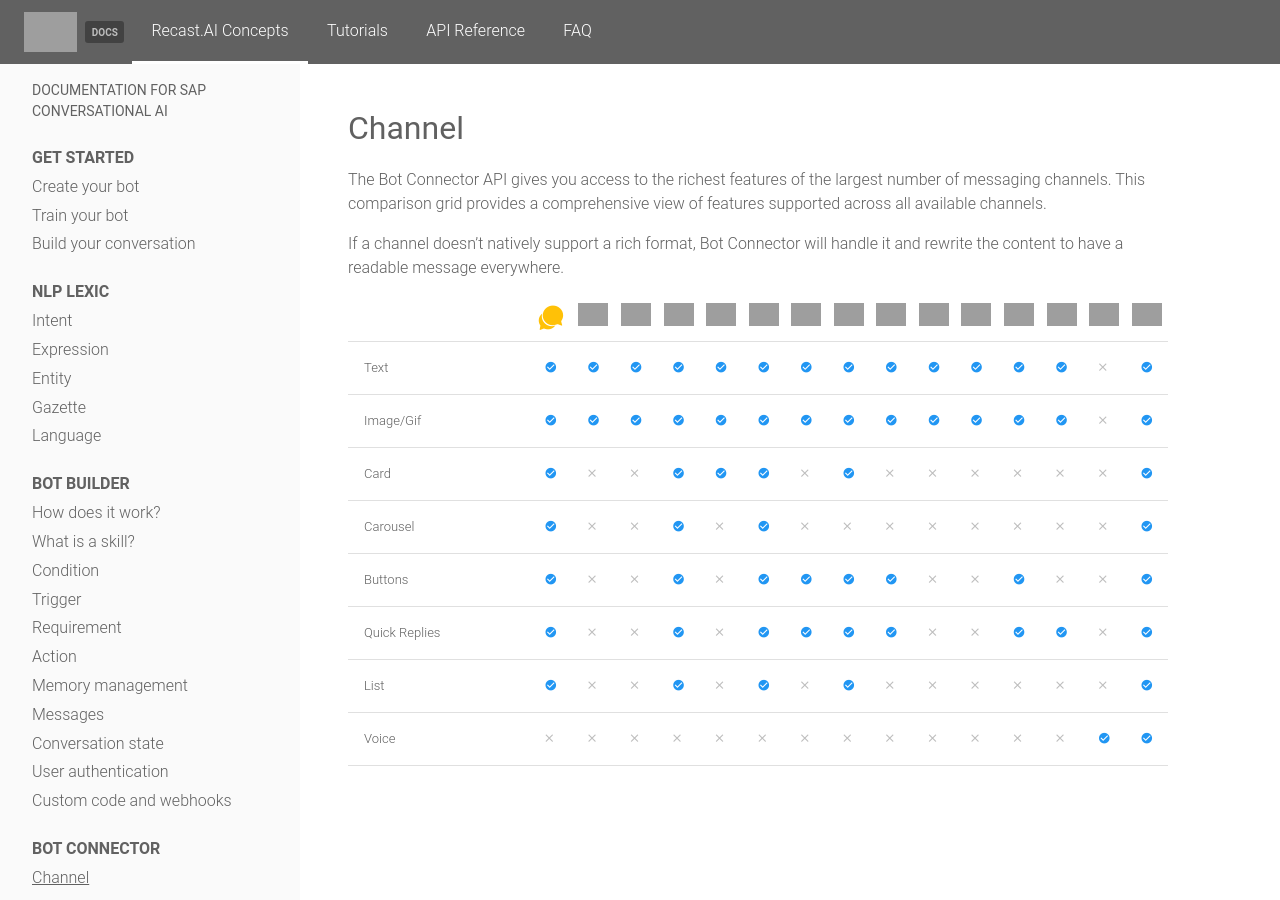
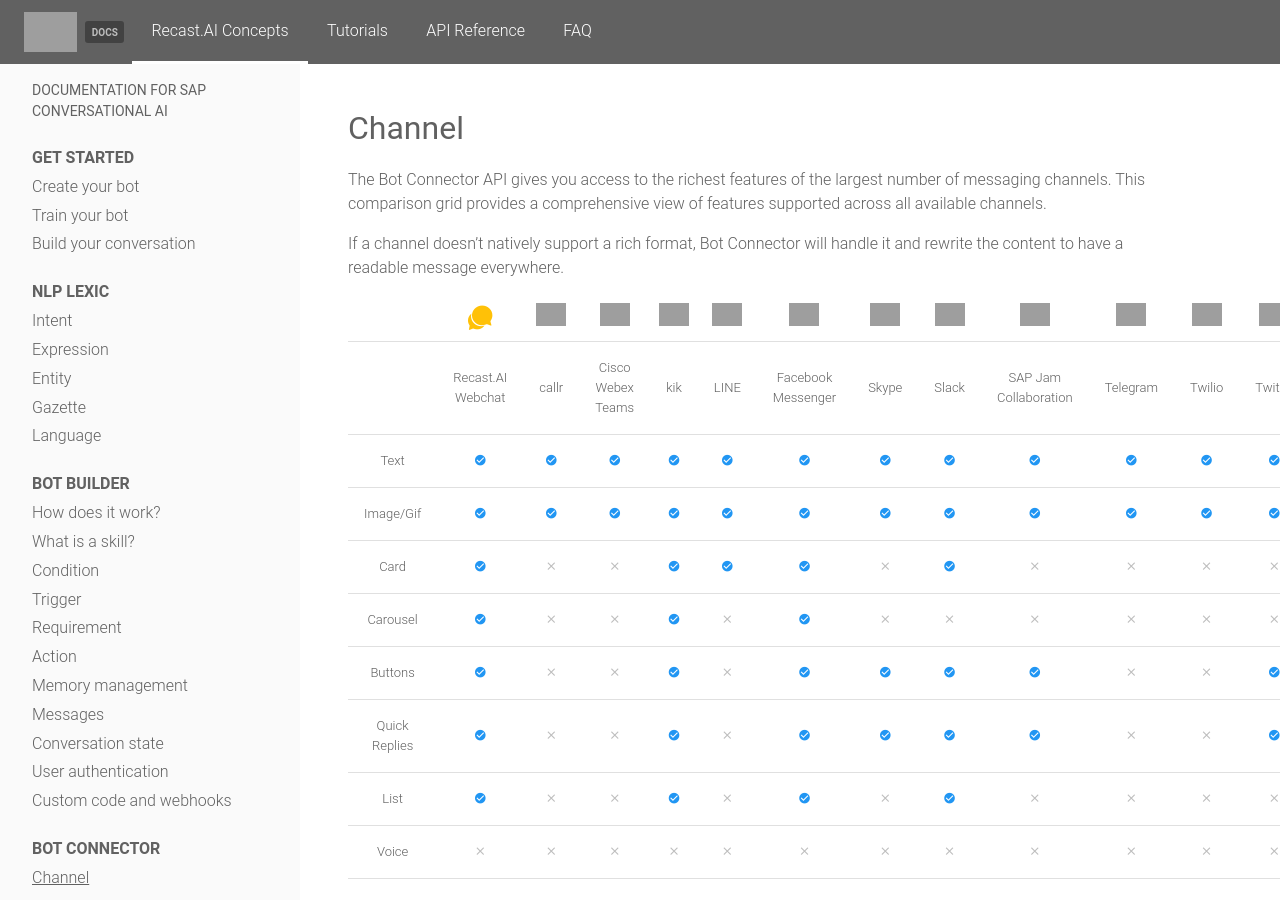
Before and after one commit to SAP-archive/docs, a Jekyll site: the page built from concepts/bot_connector/channel.md, in a window 1280 px wide and 900 px high. Built offline with Jekyll 4.4.1, drawn with Linux system fonts in a browser that asks for light colours; nearby versions of some CDN libraries; a style sheet for code colours, icons or effects is not loaded; grey boxes are pictures that could not be loaded.

Commit message:
add channel name

```diff
--- a/concepts/bot_connector/channel.md
+++ b/concepts/bot_connector/channel.md
@@ -9,59 +9,78 @@
 
 If a channel doesn't natively support a rich format, Bot Connector will handle it and rewrite the content to have a readable message everywhere.
 
-<table class="mb3" style="width: 100%;">
+<table class="mb3" style="width: 100%; text-align: center">
     <thead>
-    <tr>
+    <tr style='font-size: 12px'>
         <th width="25%"></th>
         <th width="50px" style="text-align: center;"><i class="ion-ios-chatbubbles c-amber-500"
                                                         style="font-size: 30px; width: 40px; margin: 0px 0.5rem;"></i>
         </th>
         <th width="50px" style="text-align: center;"><img class="custom mx-auto mb1 noShadow"
                                                           src="https://www.recast.ai/assets/images/integrations/callr.png" width="30px"
-                                                          alt=""></th>
+                                                          alt="callr"></th>
         <th width="50px" style="text-align: center;"><img class="custom mx-auto mb1 noShadow"
                                                           src="https://cdn.recast.ai/man/channels/cisco.png" width="30px"
-                                                          alt=""></th>
+                                                          alt="Cisco Webex Teams"></th>
         <th width="50px" style="text-align: center;"><img class="custom mx-auto mb1 noShadow"
-                                                          src="https://www.recast.ai/assets/images/integrations/kik.svg" width="30px" alt="">
+                                                          src="https://www.recast.ai/assets/images/integrations/kik.svg" width="30px" alt="kik">
         </th>
         <th width="50px" style="text-align: center;"><img class="custom mx-auto mb1 noShadow"
                                                           src="https://www.recast.ai/assets/images/integrations/line.svg" width="30px"
-                                                          alt=""></th>
+                                                          alt="LINE"></th>
         <th width="50px" style="text-align: center;"><img class="custom mx-auto mb1 noShadow"
                                                           src="https://www.recast.ai/assets/images/integrations/messenger.svg" width="30px"
-                                                          alt=""></th>
+                                                          alt="Facebook Messenger"></th>
         <th width="50px" style="text-align: center;"><img class="custom mx-auto mb1 noShadow"
                                                           src="https://www.recast.ai/assets/images/integrations/skype.svg" width="30px"
-                                                          alt=""></th>
+                                                          alt="Skype"></th>
         <th width="50px" style="text-align: center;"><img class="custom mx-auto mb1 noShadow"
                                                           src="https://www.recast.ai/assets/images/integrations/slack.svg" width="30px"
-                                                          alt=""></th>
+                                                          alt="Slack"></th>
         <th width="50px" style="text-align: center;"><img class="custom mx-auto mb1 noShadow"
                                                           src="https://www.recast.ai/assets/images/integrations/sapjam.png" width="30px"
-                                                          alt=""></th>
+                                                          alt="SAP Jam Collaboration"></th>
         <th width="50px" style="text-align: center;"><img class="custom mx-auto mb1 noShadow"
                                                           src="https://www.recast.ai/assets/images/integrations/telegram.svg" width="30px"
-                                                          alt=""></th>
+                                                          alt="Telegram"></th>
         <th width="50px" style="text-align: center;"><img class="custom mx-auto mb1 noShadow"
                                                           src="https://www.recast.ai/assets/images/integrations/twilio.svg" width="30px"
-                                                          alt=""></th>
+                                                          alt="Twilio"></th>
         <th width="50px" style="text-align: center;"><img class="custom mx-auto mb1 noShadow"
                                                           src="https://www.recast.ai/assets/images/integrations/twitch.svg" width="30px"
-                                                          alt=""></th>
+                                                          alt="Twitch"></th>
         <th width="50px" style="text-align: center;"><img class="custom mx-auto mb1 noShadow"
                                                           src="https://www.recast.ai/assets/images/integrations/twitter.svg" width="30px"
-                                                          alt=""></th>
+                                                          alt="Twitter"></th>
         <th width="50px" style="text-align: center;"><img class="custom mx-auto mb1 noShadow"
                                                           src="https://cdn.recast.ai/man/channels/alexa.png" width="30px"
-                                                          alt=""></th>
+                                                          alt="Amazon Alexa"></th>
         <th width="50px" style="text-align: center;"><img class="custom mx-auto mb1 noShadow"
                                                           src="https://cdn.recast.ai/man/copilot.png" width="30px"
-                                                          alt=""></th>
+                                                          alt="SAP CoPilot"></th>
 
     </tr>
     </thead>
     <tbody>
+    <tr>
+        <th width="25%"></th>
+        <td>Recast.AI Webchat</td>
+        <td>callr</td>
+        <td>Cisco Webex Teams</td>
+        <td>kik</td>
+        <td>LINE</td>
+        <td>Facebook Messenger</td>
+        <td>Skype</td>
+        <td>Slack</td>
+        <td>SAP Jam Collaboration</td>
+        <td>Telegram</td>
+        <td>Twilio</td>
+        <td>Twitch</td>
+        <td>Twitter</td>
+        <td>Amazon Alexa</td>
+        <td>SAP CoPilot</td>
+
+    </tr>
     <tr>
         <td>Text</td>
         <td class="center"><i class="c-blue-500 ion-md-checkmark-circle"></i></td>
```
